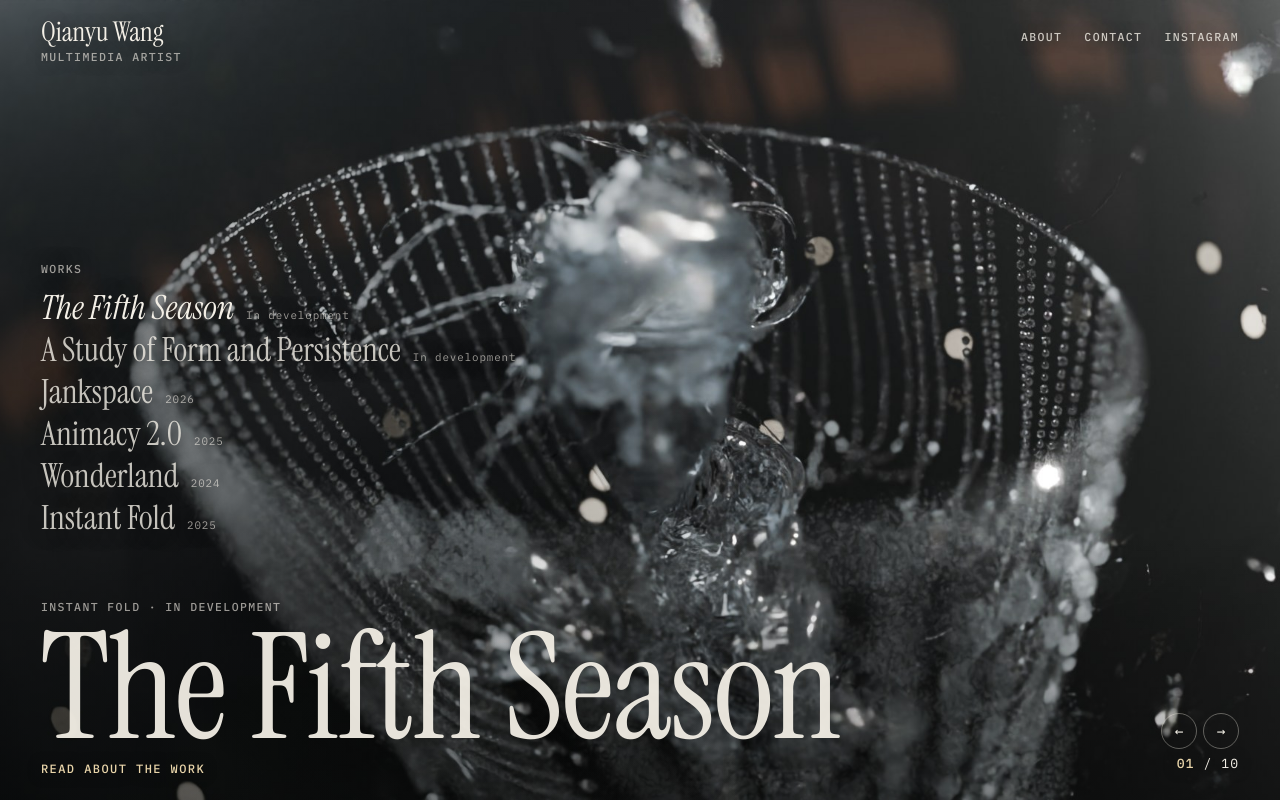
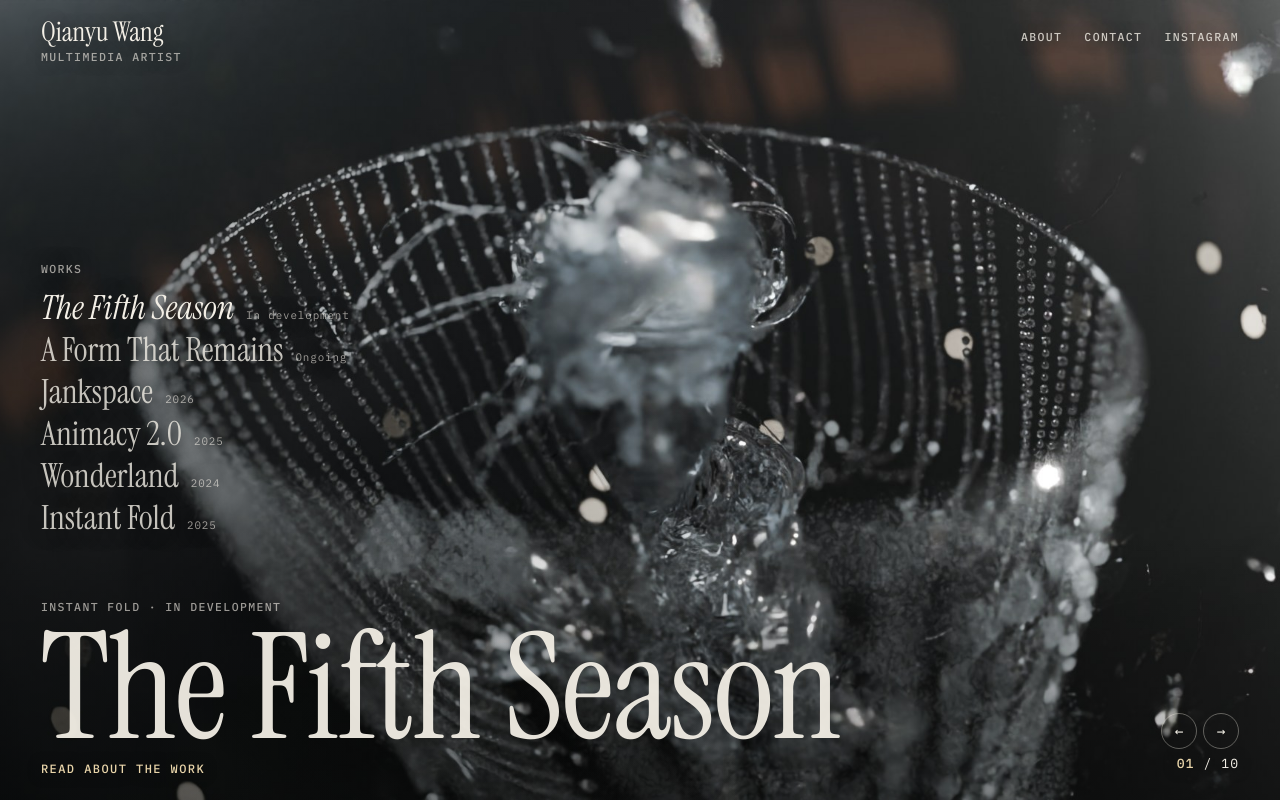
Before and after one commit to Qianyu1o/Qianyu1o.github.io, a plain HTML site: page index.html in a window 1280 px wide. Drawn offline with Linux system fonts and the light colour scheme.

Commit message:
A Form That Remains: new title and merged text
Co-Authored-By: Claude Opus 5.5 <noreply@anthropic.com>

```diff
--- a/index.html
+++ b/index.html
@@ -235,14 +235,17 @@ html.article .top { background: var(--bg); text-shadow: none; }
   </dl>
 </template>
 
-<template id="t-form-persistence">
-  <h2>A Study of Form and Persistence</h2>
-  <p class="lede">This project begins with a branch of leaves whose outward form remains almost unchanged from its living state to its dried state. Although its appearance seems to persist, its material condition has shifted. It has lost moisture, its texture has changed, and it no longer responds to touch in the same way.</p>
-  <p>Through photographic documentation, I record the branch over time, treating each image as an observation of a particular moment. Dates, measurements and material notes accompany the images, forming an archive of subtle changes that are not always visible to the eye.</p>
-  <p>The process then moves from documentation to material intervention. I apply resin directly onto the leaves and the branch, building a hardened, transparent surface over their existing form. The resin does not keep the plant as it was, nor does it replace it. Leaf and resin become one body, and something new takes shape: no longer only a leaf, and not only resin, but a material presence of its own.</p>
-  <p>I am interested in the relationship between appearance and condition, and in what happens when one form of existence passes into another. The photographs hold the moments the plant passed through; the resin object is what it has become. The work asks how a form remains present while its state continues to change.</p>
+<template id="t-form-that-remains">
+  <h2>A Form That Remains</h2>
+  <p class="lede"><em>A Form That Remains</em> is an ongoing study of time, materiality and the persistence of form.</p>
+  <p>What appears unchanged is, in fact, no longer the same. Dried, a leaf keeps the outline it had when it was alive: the edges, the veins, the way it curls. A photograph can hardly tell the two states apart. Only the hand knows. What was soft has become dry, light and brittle.</p>
+  <p>The work stays with this quiet change. Not the drama of growing and dying, but the moment when a form persists while the matter inside it has already moved on.</p>
+  <p>Resin runs over the leaves and along the branch, and hardens into a clear skin. It does not keep the plant as it was. Leaf and resin become one body, something between a natural specimen and a constructed object: no longer only a plant, not only a material, but a new form of presence.</p>
+  <p>To preserve a moment is also to interrupt its continuation. Here, the interruption is also a beginning. Rather than holding on to life itself, the work gives a moment of existence another material form.</p>
+  <p>Image and object hold time differently. The photographs keep the moments the leaves passed through; the resin keeps what they have become.</p>
+  <p>How does a form remain present while its state continues to change?</p>
   <dl class="facts">
-    <dt>Status</dt><dd>In development</dd>
+    <dt>Status</dt><dd>Ongoing</dd>
     <dt>Medium</dt><dd>Leaves, branch, resin</dd>
   </dl>
 </template>
@@ -423,8 +426,8 @@ html.article .top { background: var(--bg); text-shadow: none; }
         ["img/fs-f2.jpg", 1920, 1080, "Night. Looking down through the brim, the generated life around her"]
       ]
     },
-    "form-persistence": {
-      title: "A Study of Form and Persistence", kicker: "Instant Fold · In development", short: "In development",
+    "form-that-remains": {
+      title: "A Form That Remains", kicker: "Instant Fold · Ongoing project", short: "Ongoing",
       images: [
         ["img/lf-01.jpg", 1600, 1200, "In a circle of light on white paper, a resin-coated branch and leaves curl round, the thin stem casting a long shadow"],
         ["img/lf-02.jpg", 1600, 1600, "Detail: clear resin along a leaf edge, its green shadow crossed by lines of light"],
@@ -477,12 +480,12 @@ html.article .top { background: var(--bg); text-shadow: none; }
       ]
     }
   };
-  var ORDER = ["fifth-season", "form-persistence", "jankspace", "animacy", "wonderland", "instant-fold"];
+  var ORDER = ["fifth-season", "form-that-remains", "jankspace", "animacy", "wonderland", "instant-fold"];
   var PAGES = { about: "About", contact: "Contact" };
   // each work's ground and accent, taken from the main colour of its images
   var TONE = {
     "fifth-season": ["#141a1f", "#e9d5aa"],
-    "form-persistence": ["#141b15", "#cfe3a6"],
+    "form-that-remains": ["#141b15", "#cfe3a6"],
     "jankspace": ["#3b0c0e", "#ff9d92"],
     "animacy": ["#0f1e2b", "#d6de8e"],
     "wonderland": ["#0f241d", "#e8c47c"],
```
